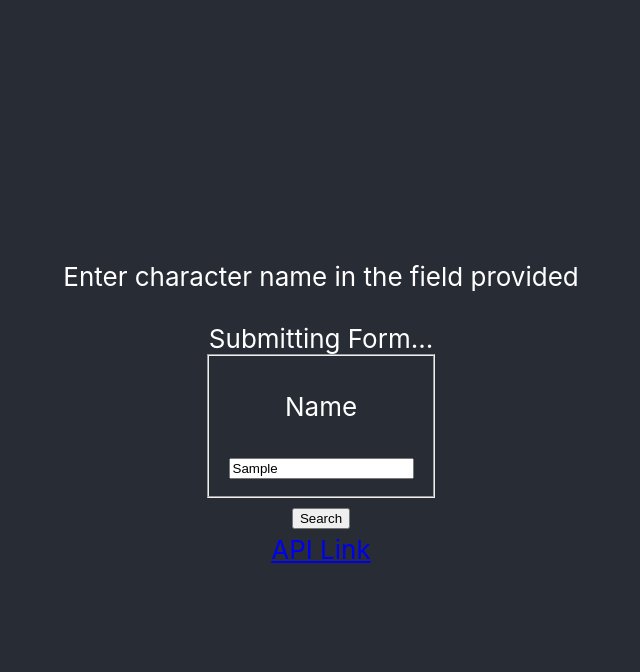
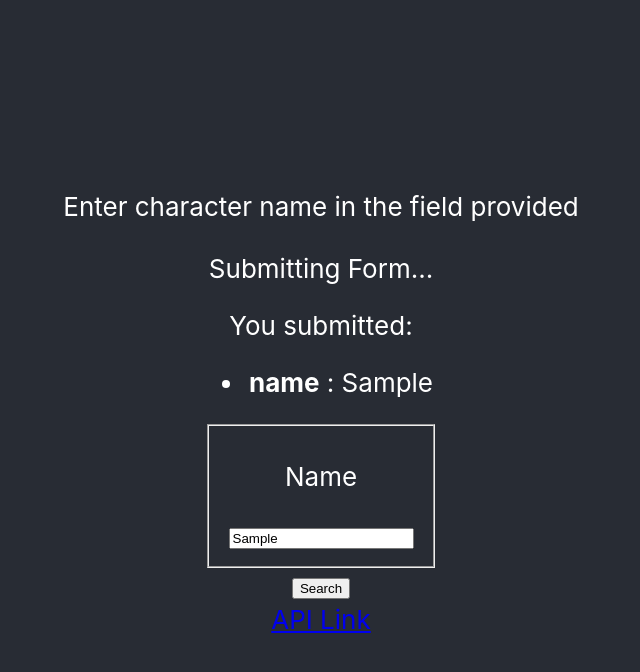
Before and after one commit to roisuuu/sw-search, a React (Create React App) app: page / in a window 1280 px wide. Both pictures are taken after typing "Sample" into the empty fields and a click on the button "Search". Shown: the top 672 px of the page, without its empty margins (319-959 px from the left). Built offline with nearby package versions, Linux system fonts and the light colour scheme.

Commit message:
using useReducer to capture form data

```diff
--- a/src/App.js
+++ b/src/App.js
@@ -1,17 +1,31 @@
 // import logo from './logo.svg';
 import './App.css';
-import { useState } from 'react';
+import { useState, useReducer } from 'react';
+
+const formReducer = (state, event) => {
+  return {
+    ...state,
+    [event.name]: event.value
+  }
+}
 
 function App() {
+  const [formData, setFormData] = useReducer(formReducer, {});
   const [submitting, setSubmitting] = useState(false);
   const handleSubmit = event => {
     event.preventDefault();
     setSubmitting(true);
-
     // simulating an API call
     setTimeout(() => {
       setSubmitting(false);
     }, 3000)
+  }
+
+  const handleChange = event => {
+    setFormData({
+      name: event.target.name,
+      value: event.target.value,
+    });
   }
 
   return (
@@ -20,16 +34,29 @@
         <p>
           Enter character name in the field provided
         </p>
+
         <div className="searchField">
           {submitting &&
-          <div>Submitting Form...</div>
-          } {/* we use the AND operator to have this only when submitting is true */}
+          <div>Submitting Form...
+            <div>
+              <p>
+                You submitted:
+              </p>
+              <ul>
+                {Object.entries(formData).map(([name, value]) => (
+                  <li key={name}><strong>{name}</strong> : {value.toString()}</li>
+                ))}
+              </ul>
+            </div>
+          </div>
+          }
+          {/* we use the AND operator to have this only when submitting is true */}
 
           <form onSubmit={handleSubmit}>
             <fieldset>
               <label>
                 <p>Name</p>
-                <input name="character" />
+                <input name="name" onChange={handleChange}/>
               </label>
             </fieldset>
             <button type="submit">Search</button>
```
